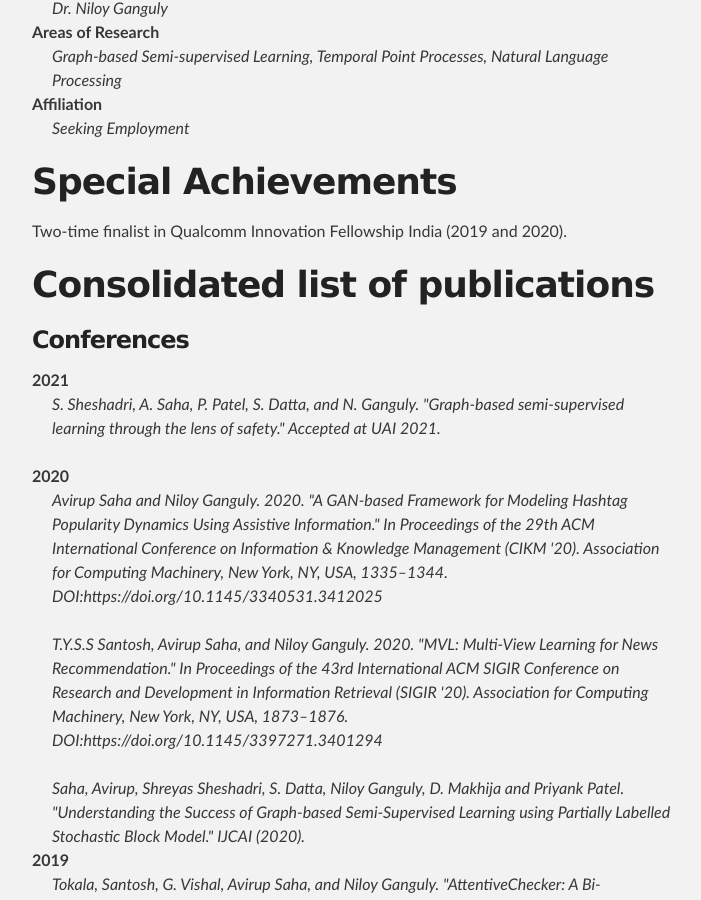
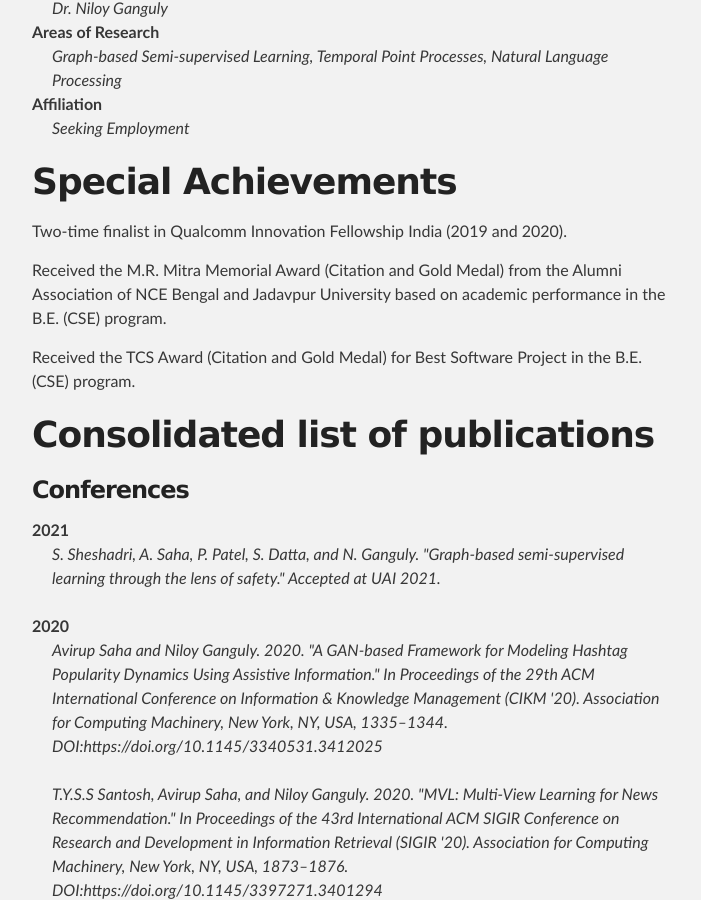
Before and after one commit to ASCARATHIRA/ASCARATHIRA.github.io, a Jekyll site: the page built from index.md, in a window 1280 px wide and 900 px high, scrolled down 518 px. Shown: the whole window, without its empty margins (288-989 px from the left). Built offline with Jekyll 4.4.1, drawn with Linux system fonts in a browser that asks for light colours; our own code applies the rules of GitHub Pages for plain Markdown files.

Commit message:
Update index.md

```diff
--- a/index.md
+++ b/index.md
@@ -22,7 +22,12 @@ layout: default
 
 
 # Special Achievements
-Two-time finalist in Qualcomm Innovation Fellowship India (2019 and 2020).
+Two-time finalist in Qualcomm Innovation Fellowship India (2019 and 2020). <br/>
+
+Received the M.R. Mitra Memorial Award (Citation and Gold Medal) from the Alumni Association of NCE Bengal and Jadavpur University based on academic performance
+in the B.E. (CSE) program. <br/>
+
+Received the TCS Award (Citation and Gold Medal) for Best Software Project in the B.E. (CSE) program.
 
 # Consolidated list of publications
 
```
